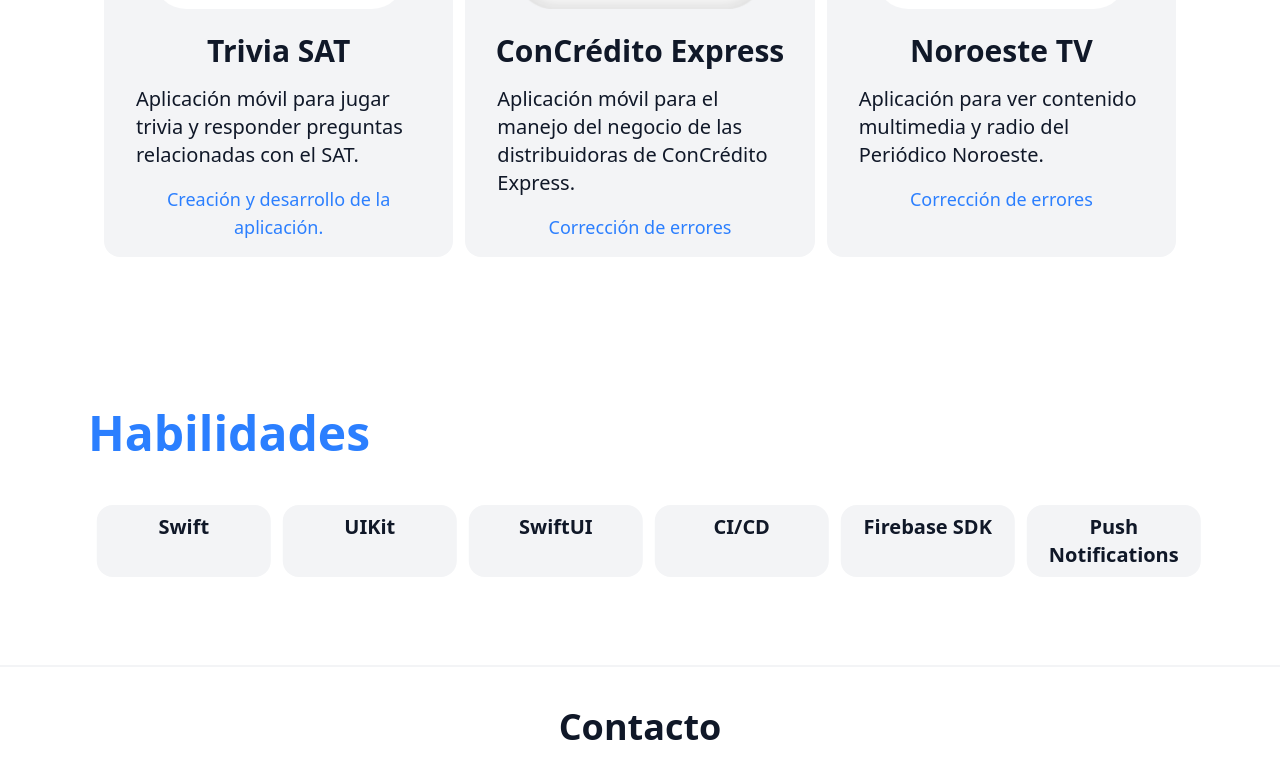
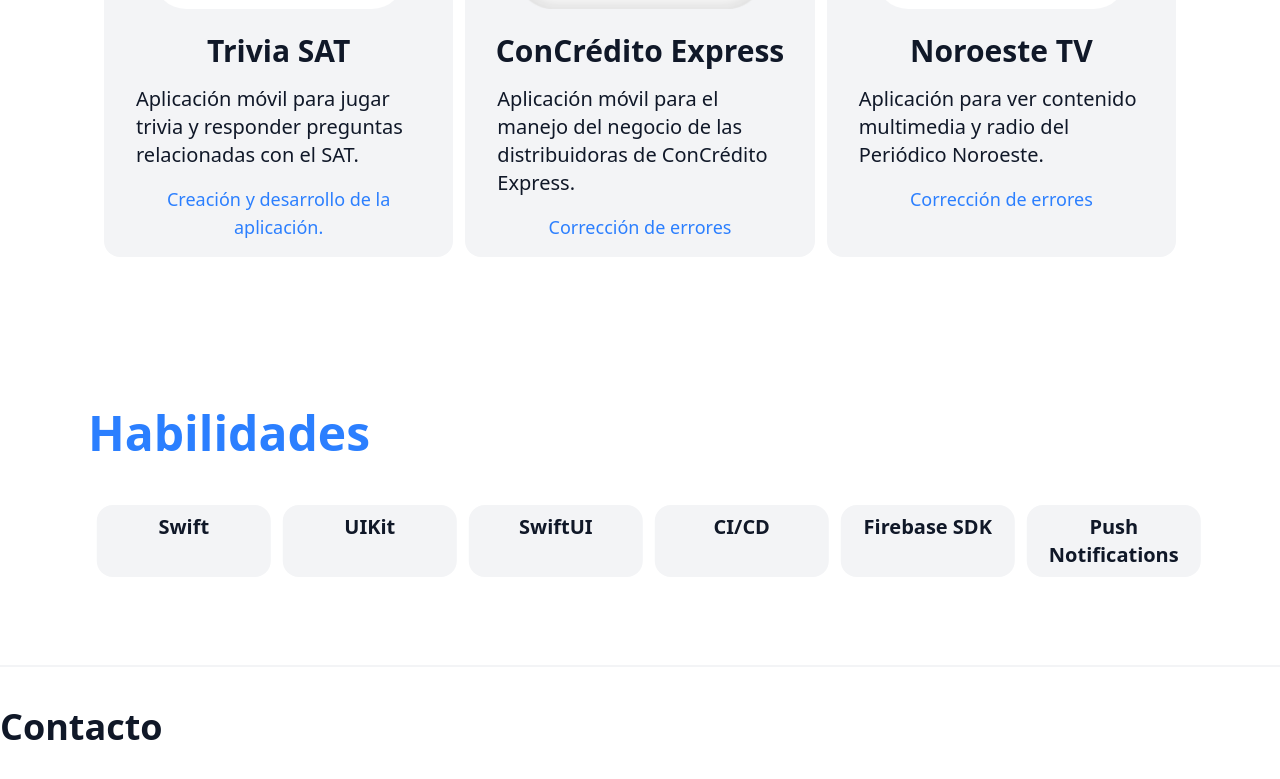
Before and after one commit to art321995/PortafolioLR, a React (Vite) app: page / in a window 1280 px wide. Shown: the part 4277-5056 px from the top of the page. Built offline with nearby package versions, Linux system fonts and the light colour scheme.

Commit message:
Se inicia con al ultima parte que es el footer

```diff
--- a/src/Components/Footer.jsx
+++ b/src/Components/Footer.jsx
@@ -3,7 +3,7 @@
 const Footer = () => {
   return (
     <div className="border-t-2 border-t-gray-100">
-      <div className="my-10 text-center text-2xl md:text-4xl font-bold">Contacto</div>
+      <div className="my-10 text-2xl md:text-4xl font-bold">Contacto</div>
     </div>
   );
 }
```
